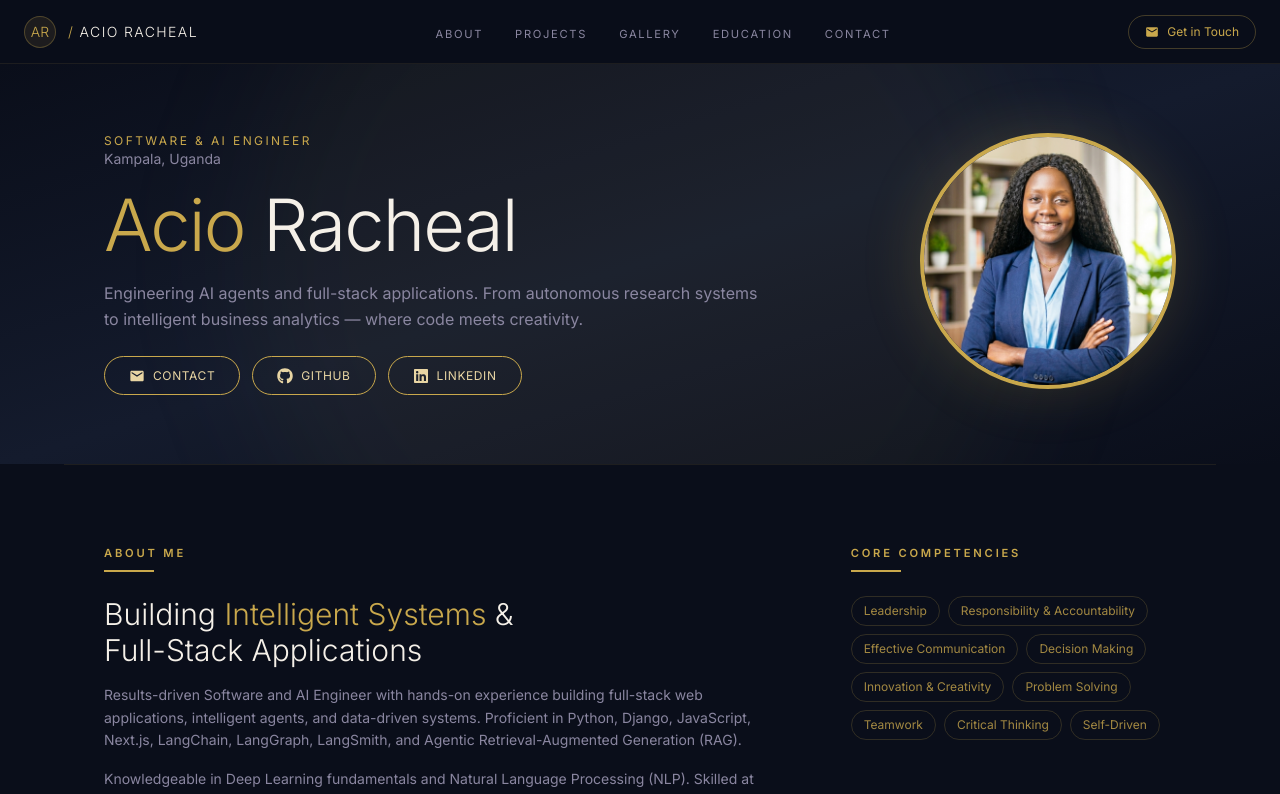
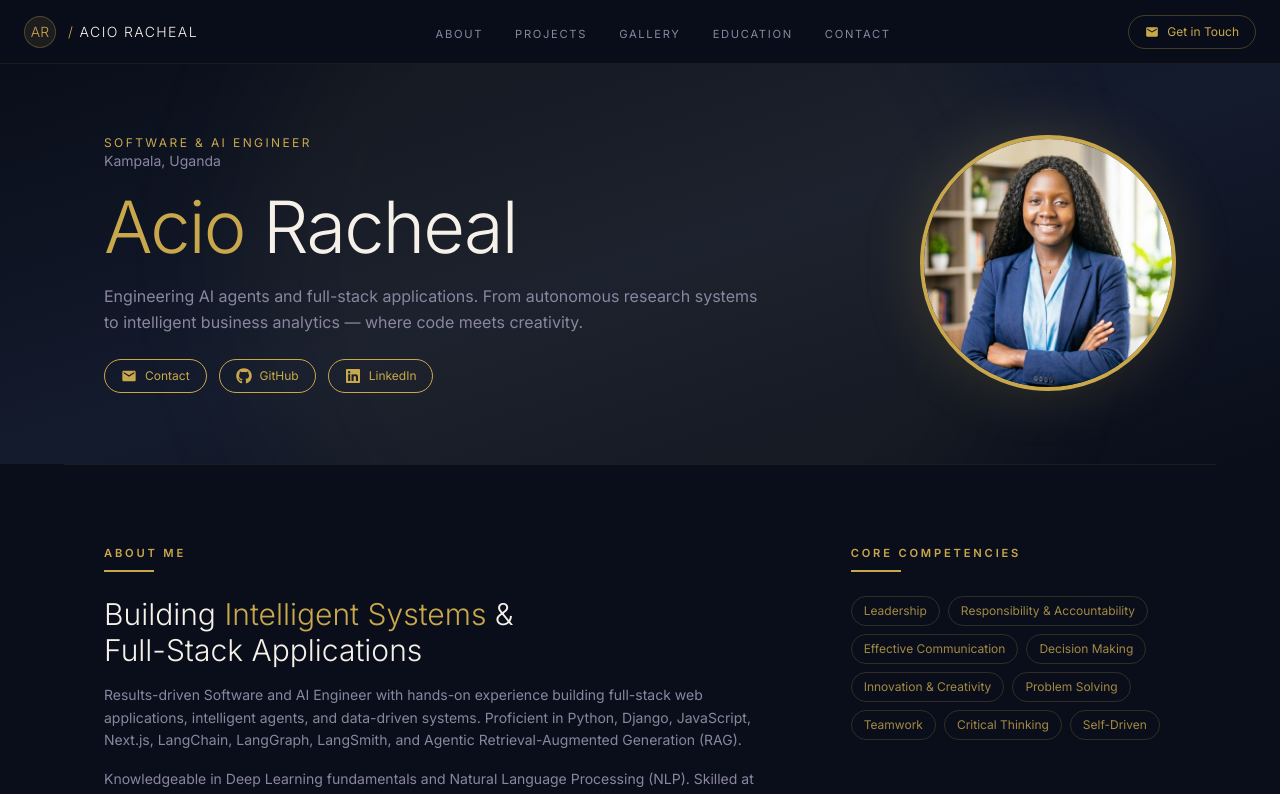
Before and after one commit to Recho1/Official-portfolio, a Next.js app: page / in a window 1280 px wide. Shown: the top 794 px of the page. Built offline with nearby package versions, Linux system fonts and the light colour scheme.

Commit message:
fix: update icon sizes and styling for better visibility

```diff
--- a/src/components/Contact.tsx
+++ b/src/components/Contact.tsx
@@ -16,7 +16,6 @@ const Contact = () => {
       </div>
 
       <div className="grid grid-cols-1 sm:grid-cols-2 lg:grid-cols-3 gap-4">
-        {/* Email Card */}
         <a
           href="mailto:rachealacio501@gmail.com?subject=Inquiry%20from%20Portfolio&body=Hi%20Racheal%2C%0D%0A%0D%0AI%20came%20across%20your%20portfolio%20and%20would%20like%20to%20get%20in%20touch%20with%20you%20regarding..."
           className="group bg-[#141b2d] border border-[#c9a84c]/10 rounded-xl p-4 sm:p-5 hover:border-[#c9a84c]/40 transition-all duration-300 hover:shadow-[0_0_30px_rgba(201,168,76,0.05)]"
@@ -32,7 +31,6 @@ const Contact = () => {
           </div>
         </a>
 
-        {/* GitHub Card */}
         <a
           href="https://github.com/Recho1"
           target="_blank"
@@ -50,7 +48,6 @@ const Contact = () => {
           </div>
         </a>
 
-        {/* LinkedIn Card */}
         <a
           href="https://www.linkedin.com/in/racheal-acio-a70730398"
           target="_blank"
--- a/src/components/Hero.tsx
+++ b/src/components/Hero.tsx
@@ -24,16 +24,16 @@ const Hero = () => {
               </p>
             </div>
             <div className="flex flex-wrap gap-3 mt-6">
-              <a href="mailto:rachealacio501@gmail.com" className="chip">
-                <MdEmail size={16} />
+              <a href="mailto:rachealacio501@gmail.com" className="inline-flex items-center gap-2 px-4 py-2 text-xs border border-[#c9a84c] rounded-full text-[#c9a84c] hover:bg-[#c9a84c] hover:text-[#0a0e1a] transition-all duration-300">
+                <MdEmail className="w-4 h-4" />
                 Contact
               </a>
-              <a href="https://github.com/Recho1" target="_blank" rel="noopener noreferrer" className="chip">
-                <FaGithub size={16} />
+              <a href="https://github.com/Recho1" target="_blank" rel="noopener noreferrer" className="inline-flex items-center gap-2 px-4 py-2 text-xs border border-[#c9a84c] rounded-full text-[#c9a84c] hover:bg-[#c9a84c] hover:text-[#0a0e1a] transition-all duration-300">
+                <FaGithub className="w-4 h-4" />
                 GitHub
               </a>
-              <a href="https://www.linkedin.com/in/racheal-acio-a70730398" target="_blank" rel="noopener noreferrer" className="chip">
-                <FaLinkedin size={16} />
+              <a href="https://www.linkedin.com/in/racheal-acio-a70730398" target="_blank" rel="noopener noreferrer" className="inline-flex items-center gap-2 px-4 py-2 text-xs border border-[#c9a84c] rounded-full text-[#c9a84c] hover:bg-[#c9a84c] hover:text-[#0a0e1a] transition-all duration-300">
+                <FaLinkedin className="w-4 h-4" />
                 LinkedIn
               </a>
             </div>
```
